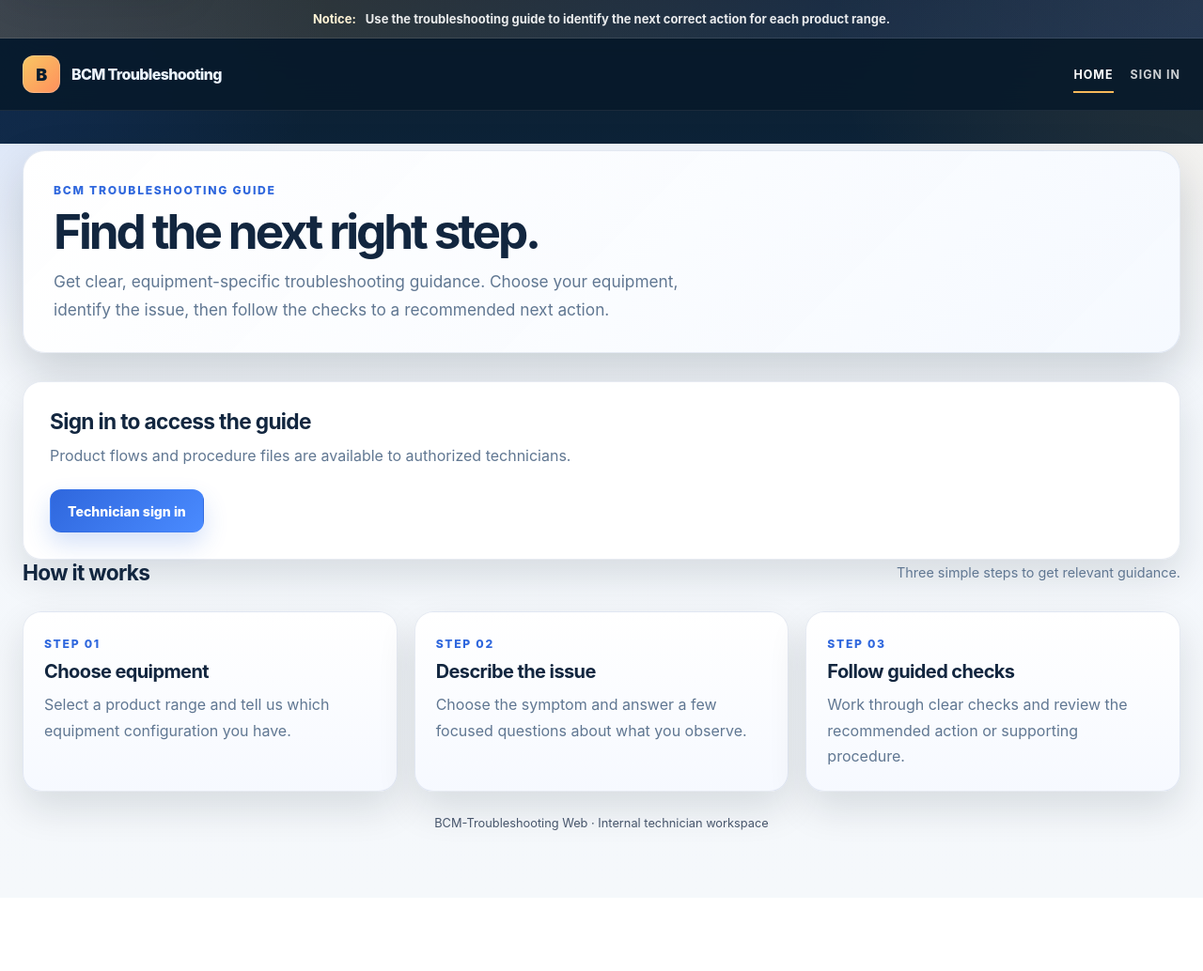
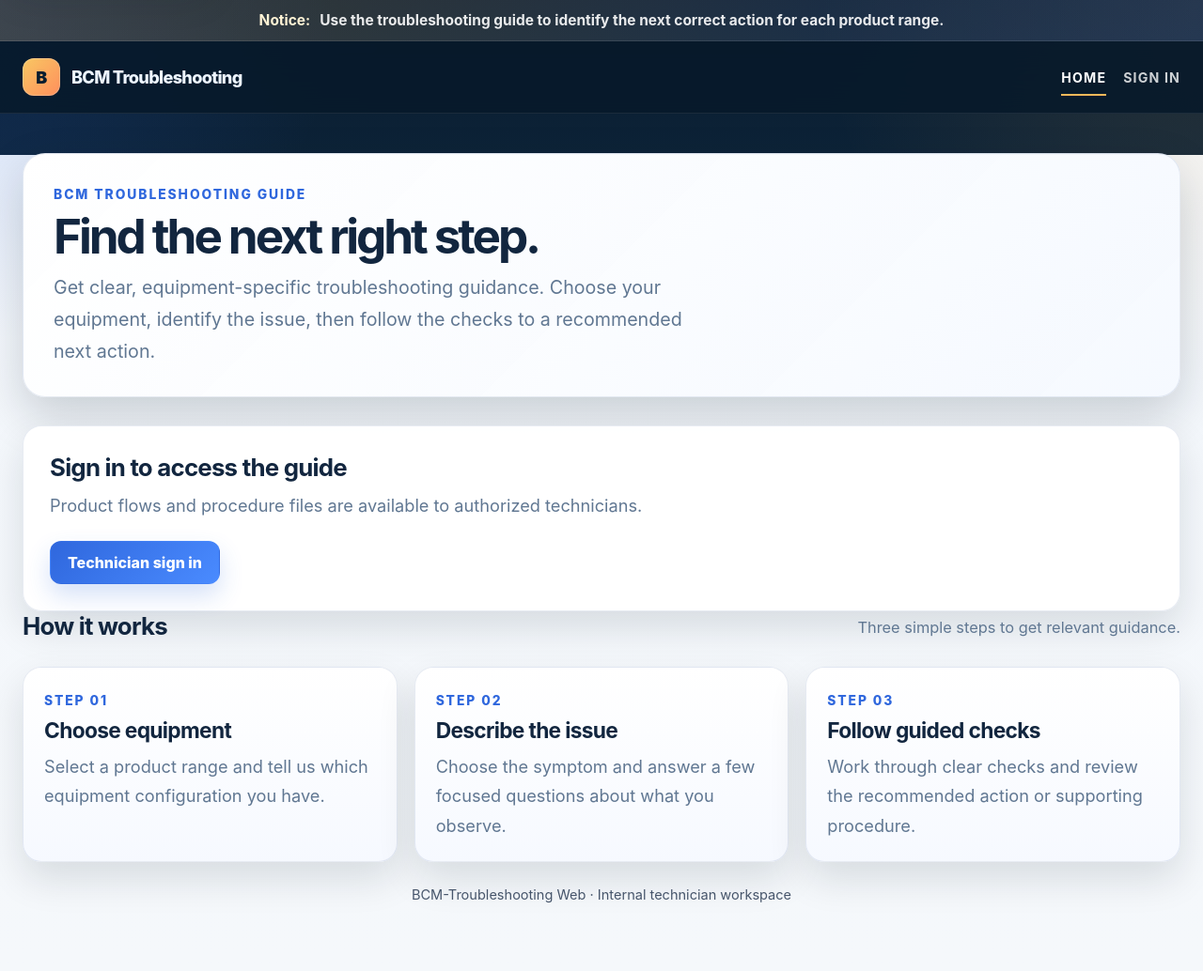
Before and after one commit to Jaypee-19/BCM-Troubleshooting-Website, a Django app: page / in a window 1280 px wide. Shown: the whole page at 94% size. Before the commit the page ends 891 px from the top, so only its background shows below. Run offline with Django 5.2, Linux system fonts and the light colour scheme.

```diff
--- a/BCM Troubleshooting Web/troubleshoot-main/troubleshoot-main/templates/base.html
+++ b/BCM Troubleshooting Web/troubleshoot-main/troubleshoot-main/templates/base.html
@@ -27,6 +27,7 @@
         --card-soft: #f6f9ff;
         --shadow: 0 18px 40px rgba(8, 22, 34, 0.12);
         --shadow-strong: 0 20px 50px rgba(8, 22, 34, 0.18);
+        font-size: clamp(16px, calc(15px + 0.25vw), 19px);
         font-family: Inter, "Segoe UI", sans-serif;
       }
 
@@ -70,14 +71,14 @@
         color: rgba(255,255,255,0.9);
       }
       .top-alert-inner {
-        max-width: 1280px;
+        max-width: 1440px;
         margin: 0 auto;
         padding: 12px 24px;
         display: flex;
         align-items: center;
         justify-content: center;
         gap: 10px;
-        font-size: 13px;
+        font-size: 0.85rem;
         font-weight: 700;
         text-align: center;
       }
@@ -92,7 +93,7 @@
         backdrop-filter: blur(18px);
       }
       .header-inner {
-        max-width: 1280px;
+        max-width: 1440px;
         margin: 0 auto;
         padding: 18px 24px;
         display: flex;
@@ -166,7 +167,7 @@
       .nav-form { margin: 0; }
 
       .shell {
-        max-width: 1280px;
+        max-width: 1440px;
         margin: 0 auto;
         padding: 42px 24px 72px;
       }
```
Also changed, not shown: BCM Troubleshooting Web/troubleshoot-main/troubleshoot-main/db.sqlite3, README.md, 1 other file.
